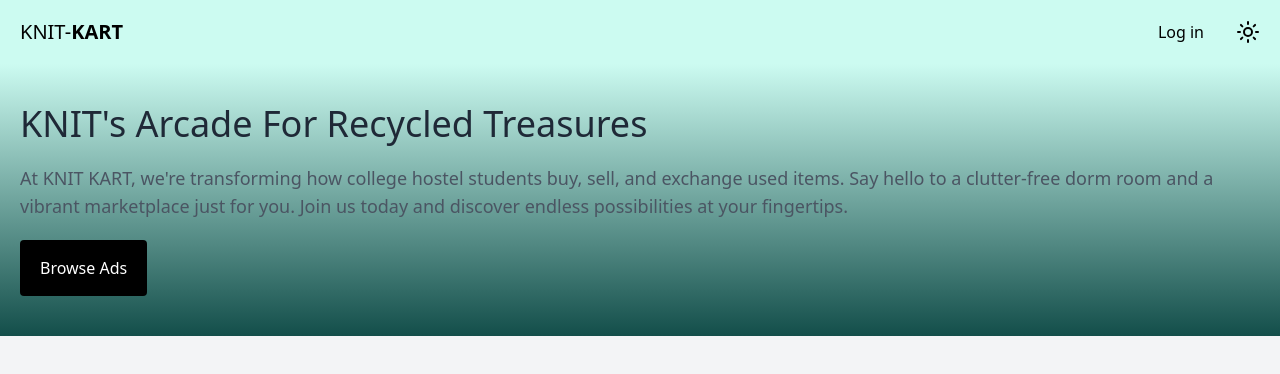
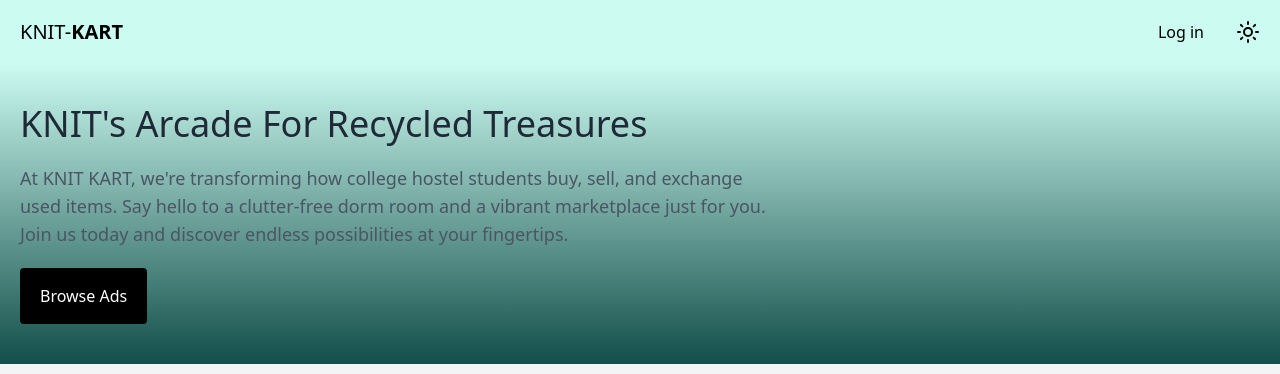
Before and after one commit to Rahul-K-Saini/KNIT-KART, a React (Vite) app in the folder frontend/: page / in a window 1280 px wide. Shown: the top 374 px of the page. Built offline with nearby package versions, Linux system fonts and the light colour scheme.

Commit message:
added nav,theme-toggle,hero

```diff
--- a/frontend/src/Components/Hero/Hero.jsx
+++ b/frontend/src/Components/Hero/Hero.jsx
@@ -3,6 +3,7 @@ import React from "react";
 function Hero() {
   return (
     <section className="bg-gradient-to-b from-teal-100 to-teal-900 dark:from-teal-900 dark:to-[#121212] px-5 py-10">
+      <div className="max-w-3xl">
       <h1 className="text-4xl text-gray-800 dark:text-white mb-5">
         KNIT's Arcade For Recycled Treasures
       </h1>
@@ -15,6 +16,7 @@ function Hero() {
       <button className="px-5 py-4 bg-black text-white rounded hover:bg-gray-900">
         Browse Ads
       </button>
+      </div>
     </section>
   );
 }
```
